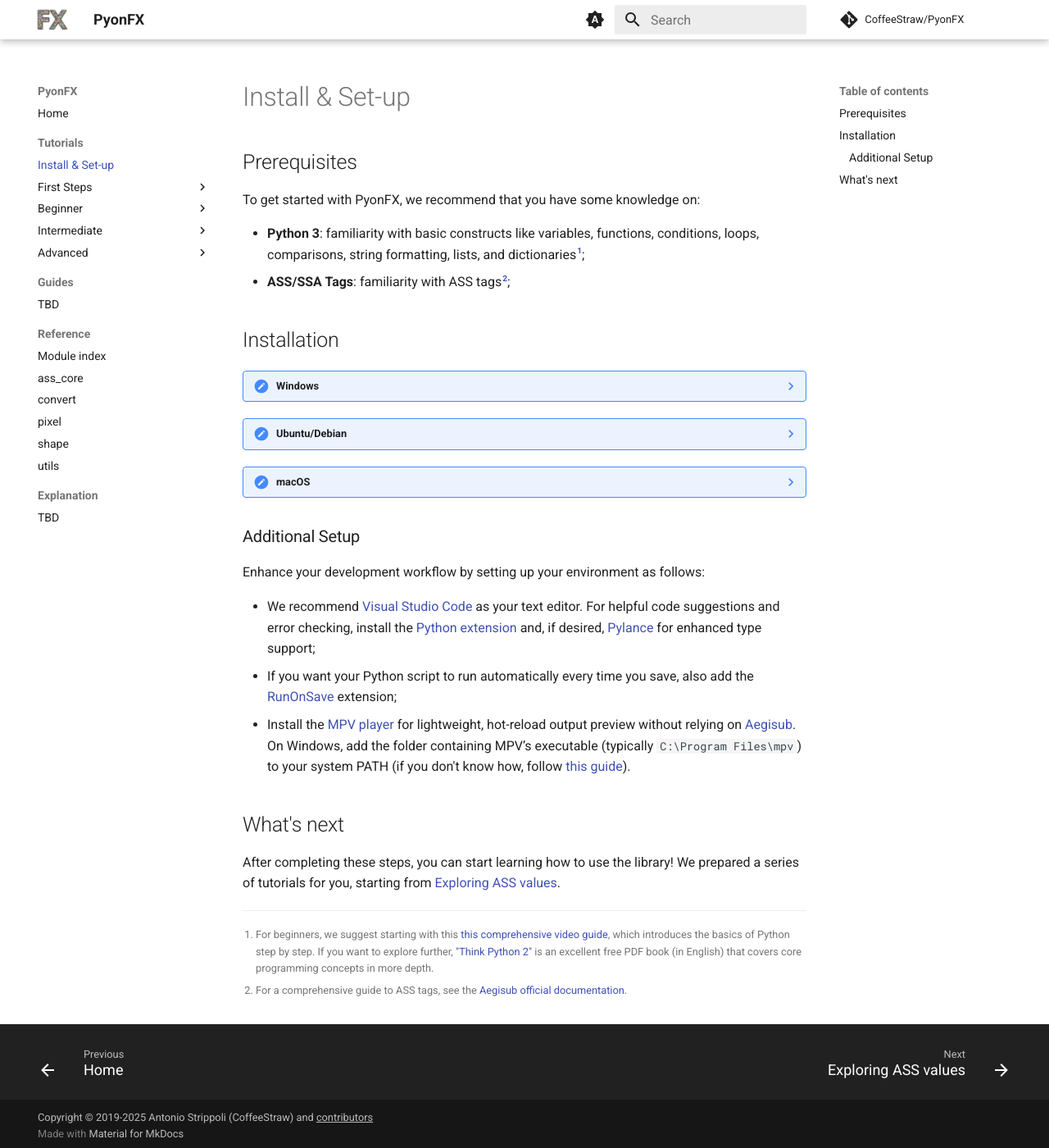
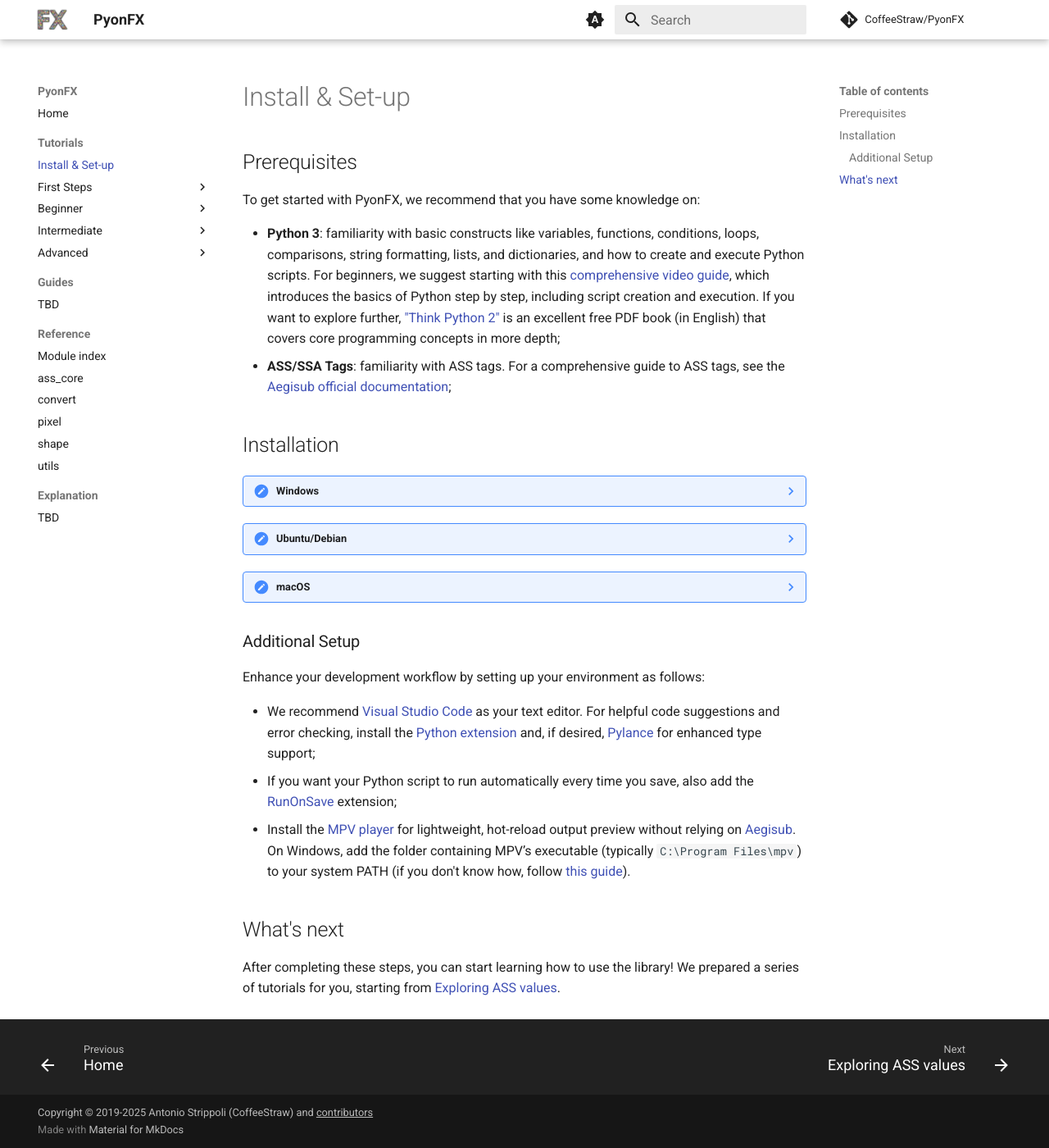
Before and after one commit to CoffeeStraw/PyonFX, an MkDocs documentation site: the page built from docs/tutorials/installing.md, in a window 1280 px wide and 1400 px high. Shown: the whole window at 82% size. Built offline with MkDocs 1.6.1 and Material for MkDocs 9.7.7, drawn with Linux system fonts in a browser that asks for light colours; comment, search, counter and statistics services are not loaded; part of the change alters nothing that is shown.

Commit message:
Remove footnotes in installing.md

````diff
--- a/docs/tutorials/installing.md
+++ b/docs/tutorials/installing.md
@@ -4,13 +4,13 @@
 
 To get started with PyonFX, we recommend that you have some knowledge on:
 
-- **Python 3**: familiarity with basic constructs like variables, functions, conditions, loops, comparisons, string formatting, lists, and dictionaries[^py];
-- **ASS/SSA Tags**: familiarity with ASS tags[^ass];
+- **Python 3**: familiarity with basic constructs like variables, functions, conditions, loops, comparisons, string formatting, lists, and dictionaries, and how to create and execute Python scripts. For beginners, we suggest starting with this [comprehensive video guide](https://www.youtube.com/watch?v=b093aqAZiPU), which introduces the basics of Python step by step, including script creation and execution. If you want to explore further, ["Think Python 2"](http://greenteapress.com/thinkpython2/thinkpython2.pdf) is an excellent free PDF book (in English) that covers core programming concepts in more depth;
+- **ASS/SSA Tags**: familiarity with ASS tags. For a comprehensive guide to ASS tags, see the [Aegisub official documentation](https://aegisub.org/docs/latest/ass_tags/);
 
 ## Installation
 
 ??? note "Windows"
-    Download and install Python 3 from the [official website](https://www.python.org/downloads/). Ensure you check "Add Python 3.x to PATH". Then, install PyonFX:
+    Download and install Python 3 from the [official website](https://www.python.org/downloads/). Ensure you check "Add Python 3.x to PATH". Then, open a command prompt (cmd) or PowerShell and install PyonFX by copy-pasting this command:
 
     ```bash
     pip install --upgrade pyonfx
@@ -61,7 +61,3 @@ Enhance your development workflow by setting up your environment as follows:
 ## What's next
 
 After completing these steps, you can start learning how to use the library! We prepared a series of tutorials for you, starting from [Exploring ASS values](0-first-steps/01-explore-ass-values.md).
-
-[^py]: For beginners, we suggest starting with this [this comprehensive video guide](https://www.youtube.com/watch?v=b093aqAZiPU), which introduces the basics of Python step by step. If you want to explore further, ["Think Python 2"](http://greenteapress.com/thinkpython2/thinkpython2.pdf) is an excellent free PDF book (in English) that covers core programming concepts in more depth.
-
-[^ass]: For a comprehensive guide to ASS tags, see the [Aegisub official documentation](https://aegisub.org/docs/latest/ass_tags/).
````
